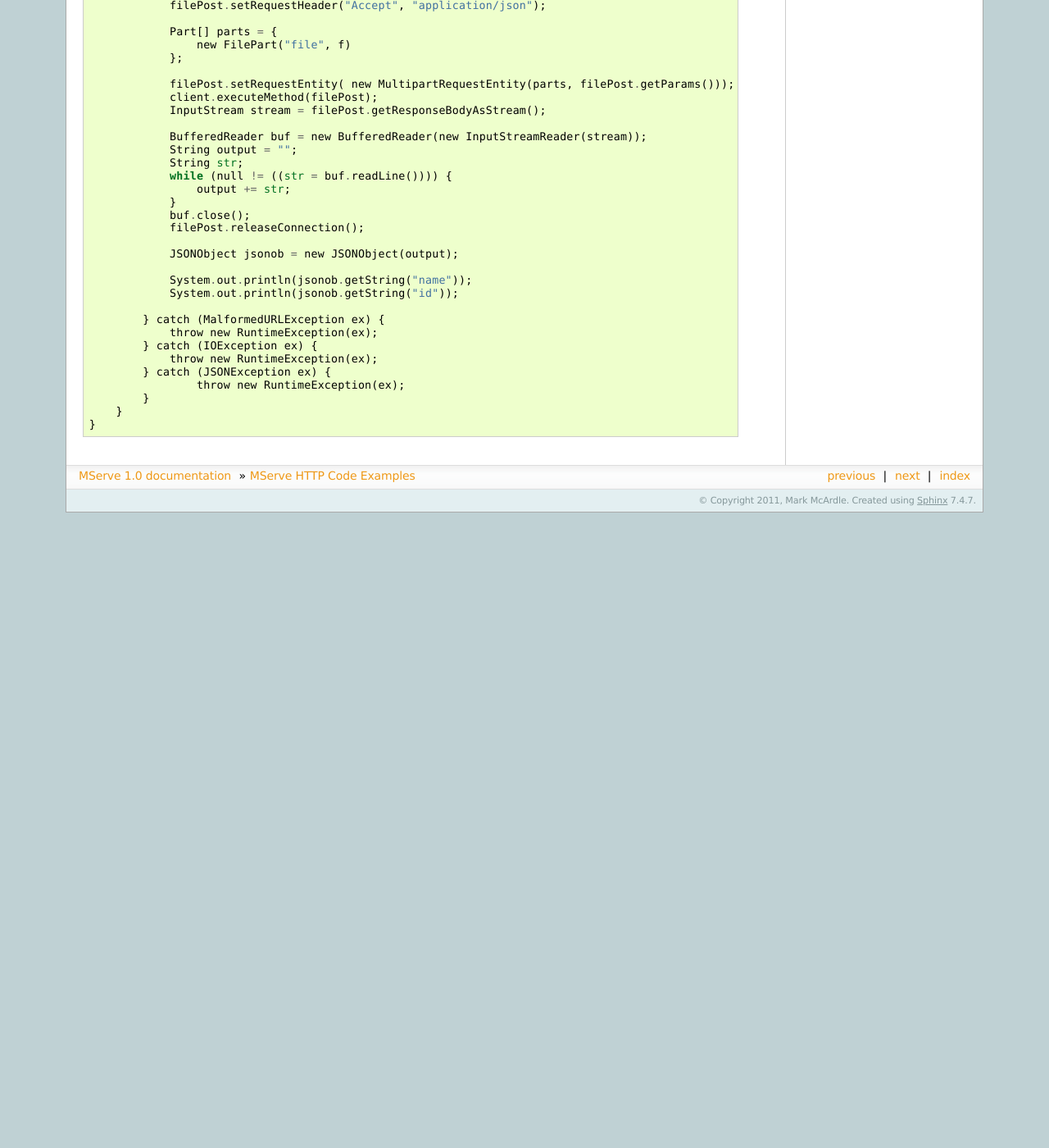
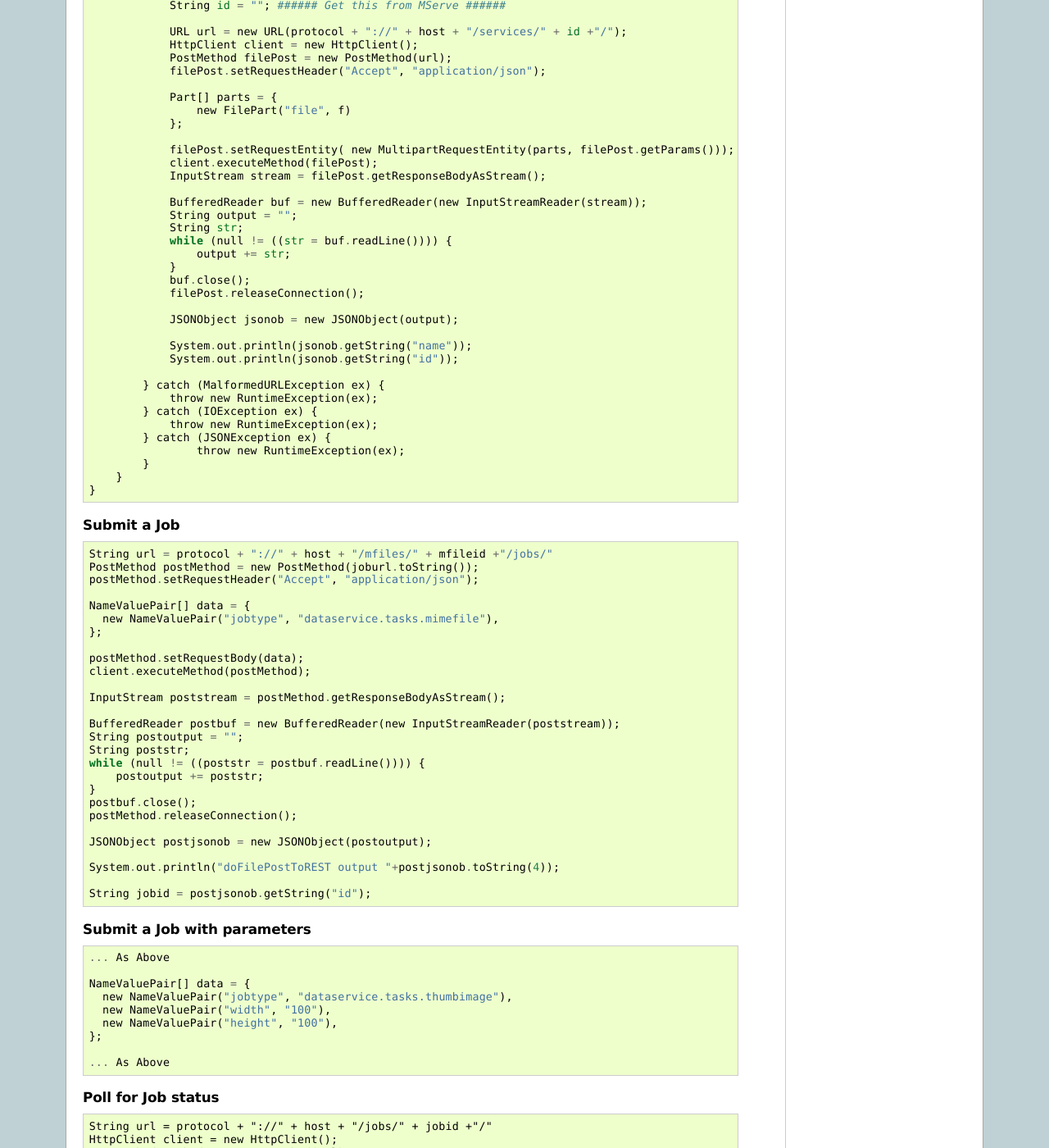
Before and after one commit to mmcardle/MServe, a Sphinx documentation site: the page built from docs/codeexamples.rst, in a window 1280 px wide and 1400 px high, scrolled down 4161 px. Shown: the whole window at 82% size. Built offline with Sphinx 7.4.7, drawn with Linux system fonts in a browser that asks for light colours; before the commit the page ends 4786 px from its top, so only the background shows below that; some of the changed text lies outside the part shown.

Commit message:
Documentation of Java examples for job management

```diff
--- a/docs/codeexamples.rst
+++ b/docs/codeexamples.rst
@@ -209,7 +209,7 @@ Get Service Details
                 String host = "localhost";
                 String id = ""; ###### Get this from MServe ######
 
-                URL getresourcesurl = new URL(protocol + "://" + host + "/services/" + id +"/");
+                URL url = new URL(protocol + "://" + host + "/services/" + id +"/");
                 HttpClient client = new HttpClient();
                 HttpMethod method = new GetMethod(url.toString());
                 method.setRequestHeader("Accept", "application/json");
@@ -270,6 +270,11 @@ Upload a File to a Service
 
                 File f = <some file>
 
+                String protocol = "http";
+                String host = "localhost";
+                String id = ""; ###### Get this from MServe ######
+
+                URL url = new URL(protocol + "://" + host + "/services/" + id +"/");
                 HttpClient client = new HttpClient();
                 PostMethod filePost = new PostMethod(url);
                 filePost.setRequestHeader("Accept", "application/json");
@@ -305,3 +310,82 @@ Upload a File to a Service
             }
         }
     }
+
+
+Submit a Job
+++++++++++++++++
+
+::
+
+    String url = protocol + "://" + host + "/mfiles/" + mfileid +"/jobs/"
+    PostMethod postMethod = new PostMethod(joburl.toString());
+    postMethod.setRequestHeader("Accept", "application/json");
+
+    NameValuePair[] data = {
+      new NameValuePair("jobtype", "dataservice.tasks.mimefile"),
+    };
+
+    postMethod.setRequestBody(data);
+    client.executeMethod(postMethod);
+
+    InputStream poststream = postMethod.getResponseBodyAsStream();
+
+    BufferedReader postbuf = new BufferedReader(new InputStreamReader(poststream));
+    String postoutput = "";
+    String poststr;
+    while (null != ((poststr = postbuf.readLine()))) {
+        postoutput += poststr;
+    }
+    postbuf.close();
+    postMethod.releaseConnection();
+
+    JSONObject postjsonob = new JSONObject(postoutput);
+
+    System.out.println("doFilePostToREST output "+postjsonob.toString(4));
+
+    String jobid = postjsonob.getString("id");
+
+Submit a Job with parameters
+++++++++++++++++++++++++++++++
+
+::
+
+    ... As Above
+
+    NameValuePair[] data = {
+      new NameValuePair("jobtype", "dataservice.tasks.thumbimage"),
+      new NameValuePair("width", "100"),
+      new NameValuePair("height", "100"),
+    };
+
+    ... As Above
+
+
+Poll for Job status
++++++++++++++++++++++++++
+
+::
+
+    String url = protocol + "://" + host + "/jobs/" + jobid +"/"
+    HttpClient client = new HttpClient();
+    HttpMethod method = new GetMethod(url);
+    method.setRequestHeader("Accept", "application/json");
+    Boolean success = Boolean.FALSE;
+    while(!success){
+        client.executeMethod(method);
+        InputStream stream = method.getResponseBodyAsStream();
+
+        BufferedReader buf = new BufferedReader(new InputStreamReader(stream));
+        String output = "";
+        String str;
+        while (null != ((str = buf.readLine()))) {
+            output += str;
+        }
+        buf.close();
+
+        JSONObject postjsonob = new JSONObject(output);
+        JSONObject tasks = postjsonob.getJSONObject("tasks");
+        success = tasks.getBoolean("successful");
+        System.out.println("job "+success);
+        Thread.sleep(1000);
+    }
--- a/docs/index.rst
+++ b/docs/index.rst
@@ -32,7 +32,7 @@ Welcome to MServe's documentation!
 | **MServe REST API**        | **Code Examples**          |
 +----------------------------+----------------------------+
 | .. toctree::               | .. toctree::               |
-|    :maxdepth: 2            |    :maxdepth: 2            |
+|    :maxdepth: 2            |    :maxdepth: 3            |
 |                            |                            |
 |    api                     |    codeexamples            |
 |                            |                            |
```
Also changed, not shown: docs/developing.rst (+50 -0 lines), 1 other file.
